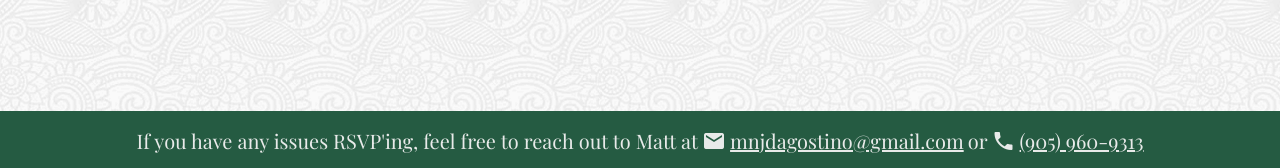
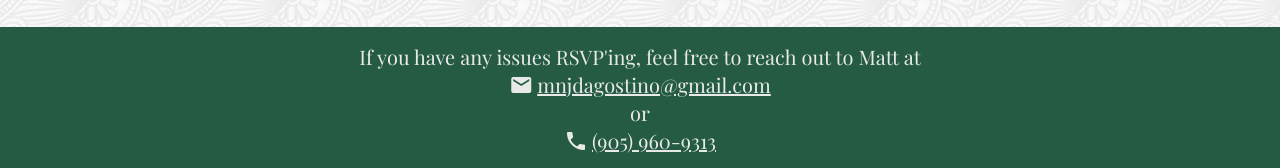
Before and after one commit to matthew-njd/ishanimattwedding, an Angular app: page / in a window 1280 px wide. Shown: the part 629-797 px from the top of the page. Built offline with nearby package versions, Linux system fonts and the light colour scheme; no server answers; the database is empty; a web font is replaced by a local one.

Commit message:
footer media updates

```diff
--- a/src/app/app.component.html
+++ b/src/app/app.component.html
@@ -7,7 +7,7 @@
   </div>
 
   <div class="flex justify-center w-full py-4 text-off-white bg-off-green">
-    <h1 class="flex flex-col pl-1 pr-1 sm:flex-row items-center text-center gap-2 sm:gap-1 text-lg sm:text-xl">
+    <h1 class="flex flex-col pl-1 pr-1 items-center text-center text-lg sm:text-xl">
         <span>If you have any issues RSVP'ing, feel free to reach out to Matt at</span>
         <span class="flex items-center gap-1"> <mat-icon aria-hidden="false" aria-label="Email icon" fontIcon="email"></mat-icon>
             <a href="mailto:mnjdagostino@gmail.com" class="underline hover:text-off-brown">mnjdagostino&#64;gmail.com</a>
```
